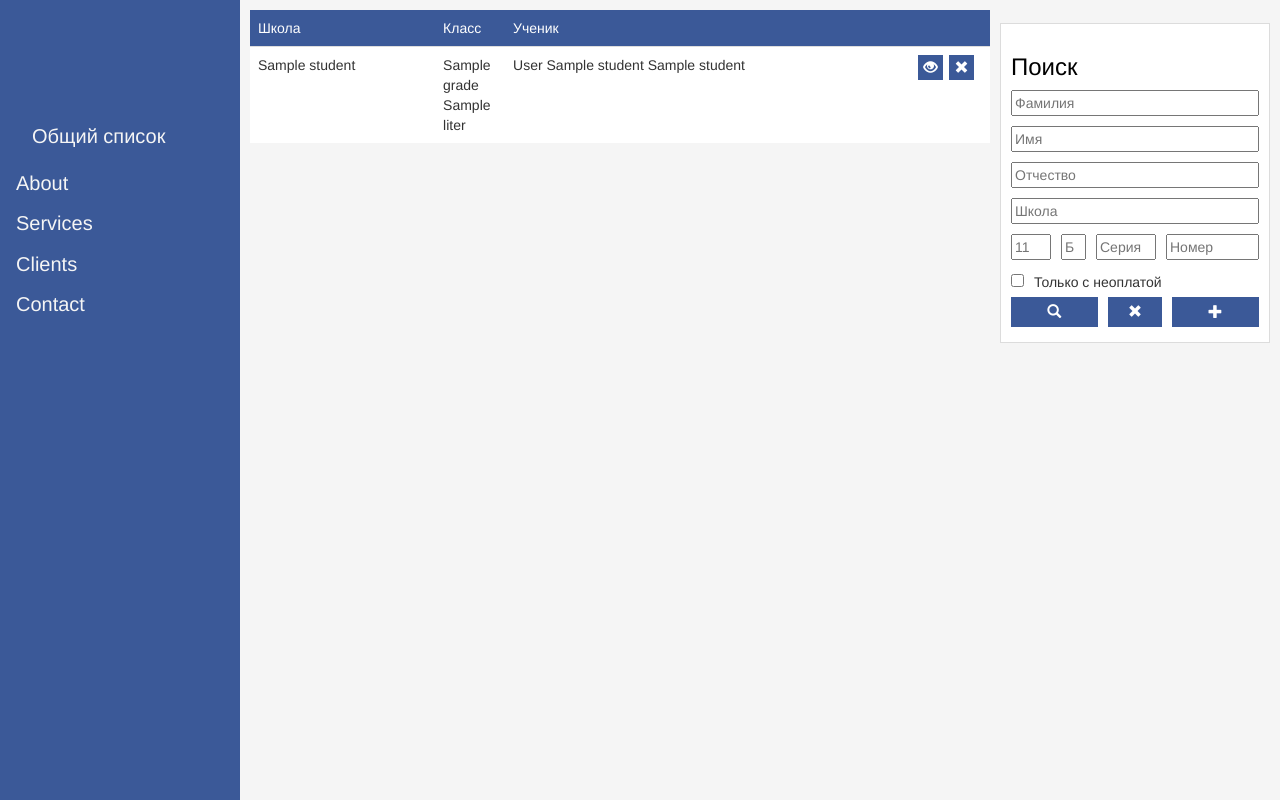
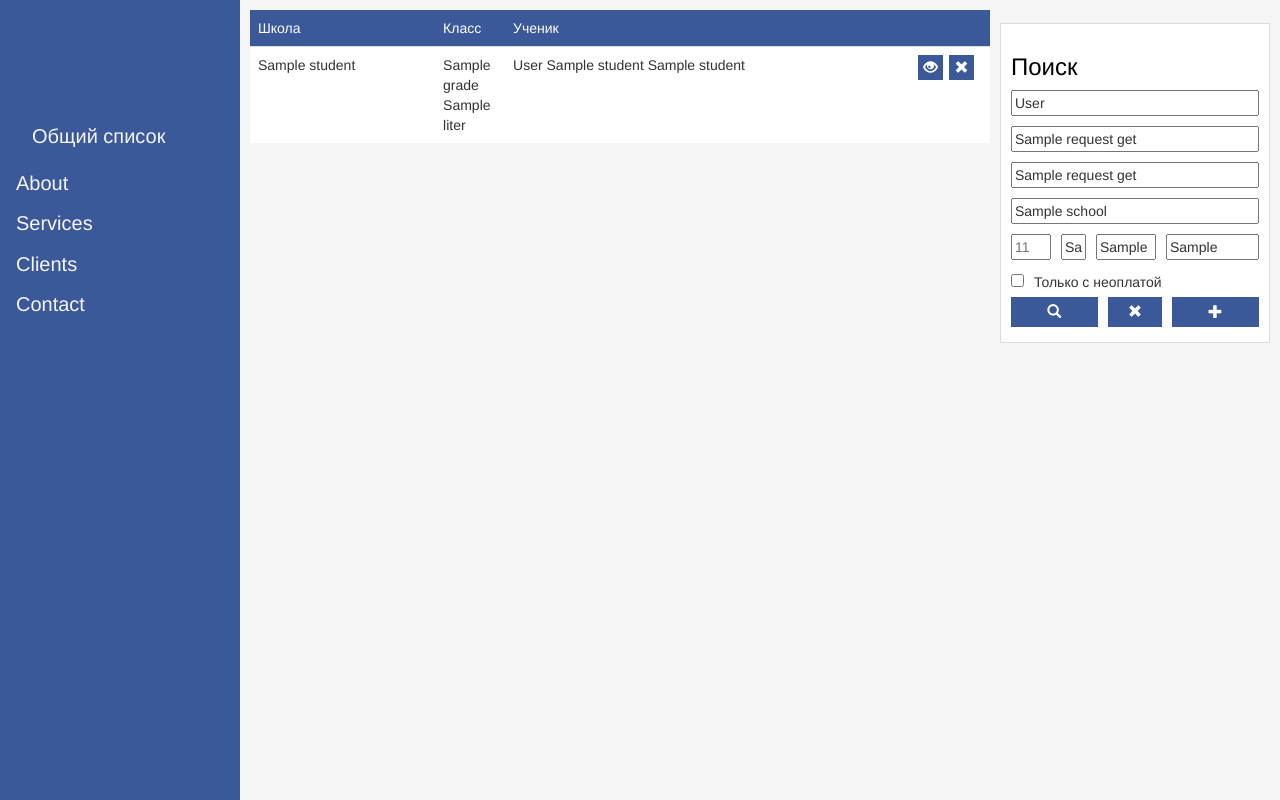
Before and after one commit to nikhovas/cspcapp, a Django app: template templates/students_overview.html in a window 1280 px wide. Run offline with Django 3.2, Linux system fonts and the light colour scheme; the template is opened without the code that fills it: most values are stand-ins (such as "Sample title", 1, 10 or a date in 2020); some libraries are stand-ins or nearby versions.

Commit message:
fixed filters on main page

```diff
--- a/cspcapp/models.py
+++ b/cspcapp/models.py
@@ -179,13 +179,12 @@ class StudentsOverviewFunction(models.Model):
     has_debt = models.BooleanField(null=True)
 
     @staticmethod
-    def execute(surname: str, name: str, father_name: str, document_series: str, document_no: int, school: str,
-                grade: int, liter: str, dept: bool):
+    def execute(surname: str = None, name: str = None, father_name: str = None, document_series: str = None,
+                document_no: int = None, school: str = None, grade: int = None, liter: str = None, dept: bool = False):
         cur = connection.cursor()
         cur.callproc('students_filtered_stub', [name, surname, father_name, document_no, document_series,
                                                 school, grade, liter, dept])
         columns = [column[0] for column in cur.description]
-        print(columns)
         for row in cur:
             yield StudentsOverviewFunction(**dict(zip(columns, row)))
 
--- a/templates/students_overview.html
+++ b/templates/students_overview.html
@@ -47,14 +47,14 @@
     <div class="search-box">
         <form method="GET">
             <h3>Поиск</h3>
-            <input type="text" name="surname" value="{{ preview_connections.surname }}" placeholder="Фамилия"/>
-            <input type="text" name="name" value="{{ preview_connections.name }}" placeholder="Имя"/>
-            <input type="text" name="father_name" value="{{ preview_connections.father_name }}" placeholder="Отчество"/>
-            <input type="text" name="school" value="{{ preview_connections.school }}" placeholder="Школа"/>
-            <input type="number" name="grade" value="{{ preview_connections.grade }}" min="1" max="11" style="width: 40px; float: left; margin-right: 10px;" placeholder="11">
-            <input type="text" name="liter" value="{{ preview_connections.letter }}" style="width: 25px; float: left; margin-right: 10px;" placeholder="Б">
-            <input type="text" name="document_series" value="{{ preview_connections.document_series }}" style="width: 60px; float: left; margin-right: 10px;" placeholder="Серия">
-            <input type="text" name="document_no" value="{{ preview_connections.document_no }}" style="width: 93px;" placeholder="Номер">
+            <input type="text" name="surname" value="{{ request_get.surname }}" placeholder="Фамилия"/>
+            <input type="text" name="name" value="{{ request_get.name }}" placeholder="Имя"/>
+            <input type="text" name="father_name" value="{{ request_get.father_name }}" placeholder="Отчество"/>
+            <input type="text" name="school" value="{{ request_get.school }}" placeholder="Школа"/>
+            <input type="number" name="grade" value="{{ request_get.grade }}" min="1" max="11" style="width: 40px; float: left; margin-right: 10px;" placeholder="11">
+            <input type="text" name="liter" value="{{ request_get.liter }}" style="width: 25px; float: left; margin-right: 10px;" placeholder="Б">
+            <input type="text" name="document_series" value="{{ request_get.document_series }}" style="width: 60px; float: left; margin-right: 10px;" placeholder="Серия">
+            <input type="text" name="document_no" value="{{ request_get.document_no }}" style="width: 93px;" placeholder="Номер">
             <input type="checkbox" name="dept" style="margin-right: 10px;">Только с неоплатой
             <table style="">
                 <tr>
```
Also changed, not shown: cspcapp/utilities.py (+3 -15 lines), cspcapp/views.py (+4 -14 lines).
